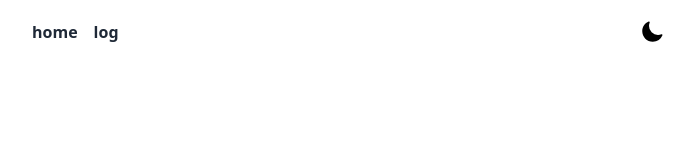
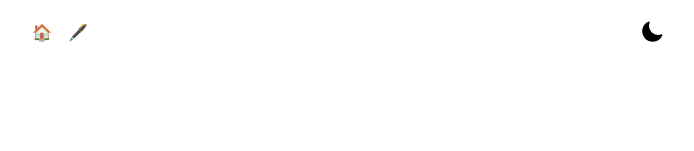
Before and after one commit to Eozef/the-log, a Next.js app: page / in a window 1280 px wide. Shown: the top 151 px of the page, without its empty margins (288-982 px from the left). Built offline with nearby package versions, Linux system fonts and the light colour scheme.

Commit message:
add Home & post emoji

```diff
--- a/components/header.js
+++ b/components/header.js
@@ -12,8 +12,8 @@ export default function Header() {
   }, []);
 
   const navigations = [
-    { label: "home", path: "/" },
-    { label: "log", path: "../blog" },
+    { label: "🏠", path: "/" },
+    { label: "🖋️", path: "../blog" },
     // { label: "About", path: "../about" },
   ];
 
@@ -61,7 +61,7 @@ export default function Header() {
           // eslint-disable-next-line react/jsx-key
           <Link
             href={nav.path}
-            className="font-semibold  text-gray-800 hover:text-gray-500 dark:text-gray-300 dark:hover:text-gray-500"
+            className="font-thick  text-gray-800 hover:text-gray-500 dark:text-gray-300 dark:hover:text-gray-500"
           >
             {nav.label}
           </Link>
--- a/styles/globals.css
+++ b/styles/globals.css
@@ -4,6 +4,6 @@
 
 @layer base {
     body {
-        @apply max-w-2xl mx-auto px-4 ;
+        @apply max-w-2xl mx-auto px-4;
     }
 }
```
